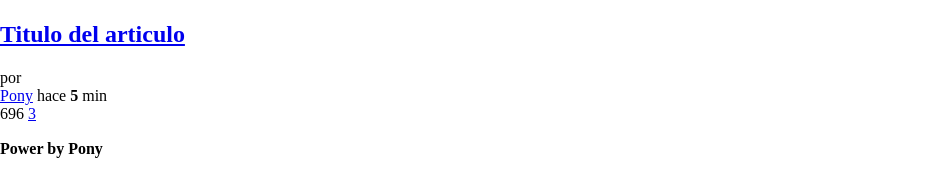
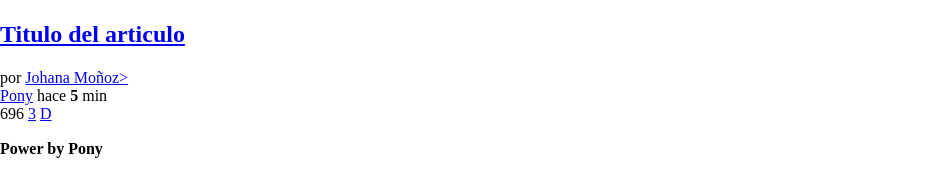
Before and after one commit to marcoplaza/fusion-ramas, a plain HTML site: page index.html in a window 1280 px wide. Shown: the part 298-469 px from the top of the page, without its empty margins (0-933 px from the left). Drawn offline with Linux system fonts and the light colour scheme.

Commit message:
Correccion de errores pequeños en archivo index.

```diff
--- a/index.html
+++ b/index.html
@@ -41,7 +41,7 @@
           </a>
         </h2>
         <div class="autor_item">
-          por <a href="#"Johana Moñoz></a>
+          por <a href="#">Johana Moñoz></a>
         </div>
         <div class="datos_item">
           <a href="#" class="tag_item">Pony</a>
@@ -54,7 +54,7 @@
           696
           <a href="#" class="down"></a>
           <a href="#" class="comentarios_item">3</a>
-          <a href="#" class="guardar_item"></a>
+          <a href="#" class="guardar_item">D</a>
         </div>
       </article>
     </section>
```
